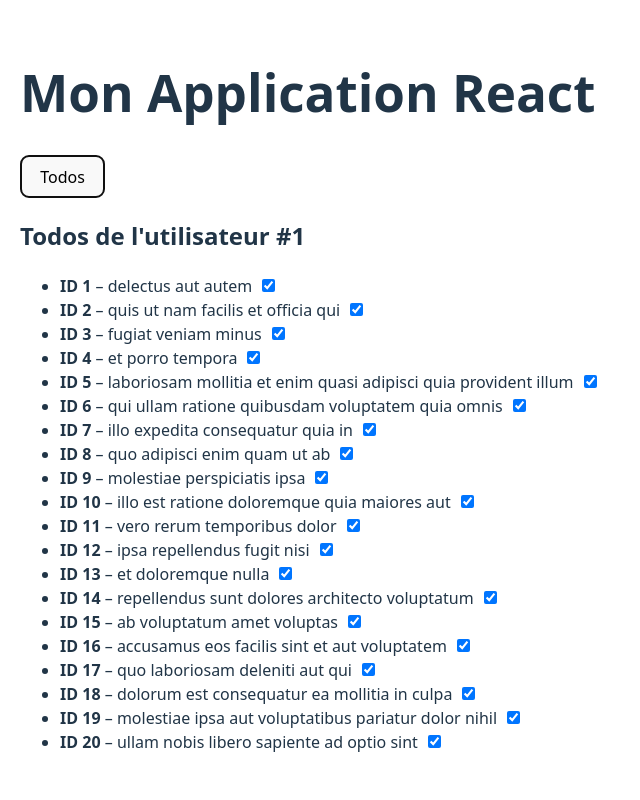
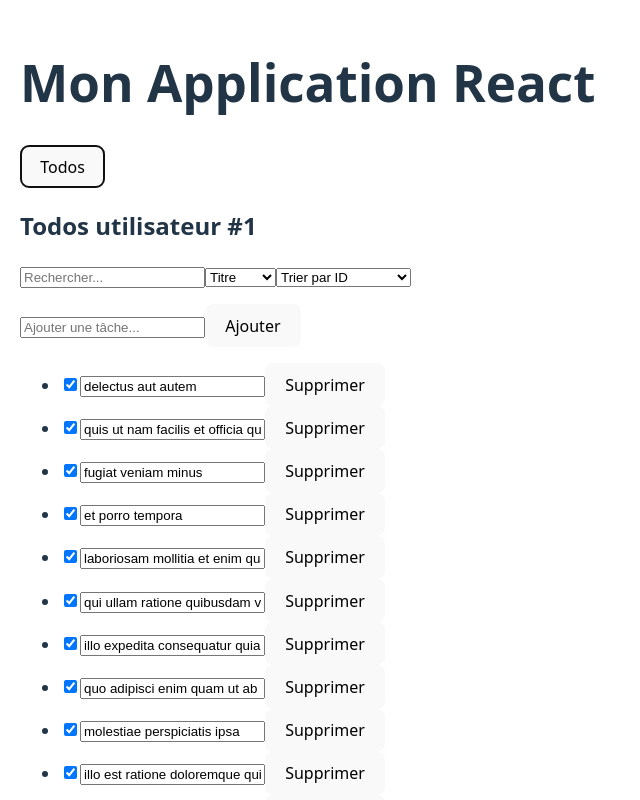
Before and after one commit to zivf23/FullStack5, a React (Vite) app: page / in a window 1280 px wide. Both pictures are taken after a click on the button "Todos". Shown: the top 800 px of the page, without its empty margins (0-640 px from the left). Built offline with nearby package versions, Linux system fonts and the light colour scheme; data requests are answered from the project's data file.

Commit message:
continuation of todo's part and utilazation of effects

```diff
--- a/src/components/FormForTODOs.jsx
+++ b/src/components/FormForTODOs.jsx
@@ -1,10 +1,23 @@
+// FormForTODOs.jsx
 import React, { useEffect, useState } from 'react'
 
 function FormForTODOs() {
   const [todos, setTodos] = useState([])
+  const [filteredTodos, setFilteredTodos] = useState([])
+  const [sortBy, setSortBy] = useState('id')
+  const [search, setSearch] = useState('')
+  const [searchField, setSearchField] = useState('title')
+  const [newTodo, setNewTodo] = useState('')
   const activeUserId = 1
 
   useEffect(() => {
+    fetchTodos()
+  }, [])
+
+  useEffect(() => {
+    applyFilters()
+  }, [todos, sortBy, search, searchField])
+
   const fetchTodos = async () => {
     try {
       const response = await fetch('http://localhost:3001/todos')
@@ -16,17 +29,39 @@ function FormForTODOs() {
     }
   }
 
-    fetchTodos()
-  }, [])
+  const applyFilters = () => {
+    let result = [...todos]
+
+    // Recherche
+    if (search.trim()) {
+      result = result.filter(todo => {
+        const field = todo[searchField]
+        if (typeof field === 'string') {
+          return field.toLowerCase().includes(search.toLowerCase())
+        }
+        if (typeof field === 'boolean') {
+          return field === (search === 'true')
+        }
+        return field == search
+      })
+    }
+
+    // Tri
+    result.sort((a, b) => {
+      if (sortBy === 'id') return a.id - b.id
+      if (sortBy === 'title') return a.title.localeCompare(b.title)
+      if (sortBy === 'completed') return a.completed - b.completed
+      return 0
+    })
+
+    setFilteredTodos(result)
+  }
 
   const handleCheckboxChange = async (id, newValue) => {
-    // Met à jour localement
     const updatedTodos = todos.map(todo =>
       todo.id === id ? { ...todo, completed: newValue } : todo
     )
     setTodos(updatedTodos)
-
-    // Met à jour sur le serveur (PATCH)
     try {
       await fetch(`http://localhost:3001/todos/${id}`, {
         method: 'PATCH',
@@ -34,23 +69,100 @@ function FormForTODOs() {
         body: JSON.stringify({ completed: newValue })
       })
     } catch (error) {
-      console.error('Erreur lors de la mise à jour du todo :', error)
+      console.error('Erreur mise à jour :', error)
+    }
+  }
+
+  const handleDelete = async (id) => {
+    try {
+      await fetch(`http://localhost:3001/todos/${id}`, { method: 'DELETE' })
+      setTodos(todos.filter(todo => todo.id !== id))
+    } catch (error) {
+      console.error('Erreur suppression :', error)
+    }
+  }
+
+  const handleUpdate = async (id, updatedTitle) => {
+    try {
+      await fetch(`http://localhost:3001/todos/${id}`, {
+        method: 'PATCH',
+        headers: { 'Content-Type': 'application/json' },
+        body: JSON.stringify({ title: updatedTitle })
+      })
+      setTodos(todos.map(todo => todo.id === id ? { ...todo, title: updatedTitle } : todo))
+    } catch (error) {
+      console.error('Erreur mise à jour titre :', error)
+    }
+  }
+
+  const handleAdd = async () => {
+    if (!newTodo.trim()) return
+    try {
+      const response = await fetch('http://localhost:3001/todos', {
+        method: 'POST',
+        headers: { 'Content-Type': 'application/json' },
+        body: JSON.stringify({
+          userId: activeUserId,
+          title: newTodo,
+          completed: false
+        })
+      })
+      const added = await response.json()
+      setTodos([...todos, added])
+      setNewTodo('')
+    } catch (error) {
+      console.error('Erreur ajout :', error)
     }
   }
 
   return (
     <div>
-      <h2>Todos de l'utilisateur #{activeUserId}</h2>
+      <h2>Todos utilisateur #{activeUserId}</h2>
+
+      <div>
+        <input
+          type="text"
+          placeholder="Rechercher..."
+          value={search}
+          onChange={(e) => setSearch(e.target.value)}
+        />
+        <select value={searchField} onChange={(e) => setSearchField(e.target.value)}>
+          <option value="id">ID</option>
+          <option value="title">Titre</option>
+          <option value="completed">Exécuté</option>
+        </select>
+
+        <select value={sortBy} onChange={(e) => setSortBy(e.target.value)}>
+          <option value="id">Trier par ID</option>
+          <option value="title">Trier par Titre</option>
+          <option value="completed">Trier par Exécution</option>
+        </select>
+      </div>
+
+      <div style={{ marginTop: '1em' }}>
+        <input
+          type="text"
+          placeholder="Ajouter une tâche..."
+          value={newTodo}
+          onChange={(e) => setNewTodo(e.target.value)}
+        />
+        <button onClick={handleAdd}>Ajouter</button>
+      </div>
+
       <ul>
-        {todos.map(todo => (
+        {filteredTodos.map(todo => (
           <li key={todo.id}>
-            <strong>ID {todo.id}</strong> – {todo.title}
             <input
               type="checkbox"
               checked={todo.completed}
               onChange={(e) => handleCheckboxChange(todo.id, e.target.checked)}
-              style={{ marginLeft: '10px' }}
             />
+            <input
+              type="text"
+              value={todo.title}
+              onChange={(e) => handleUpdate(todo.id, e.target.value)}
+            />
+            <button onClick={() => handleDelete(todo.id)}>Supprimer</button>
           </li>
         ))}
       </ul>
```
Also changed, not shown: db.json. Lines whose indentation alone changed are shown as unchanged.
